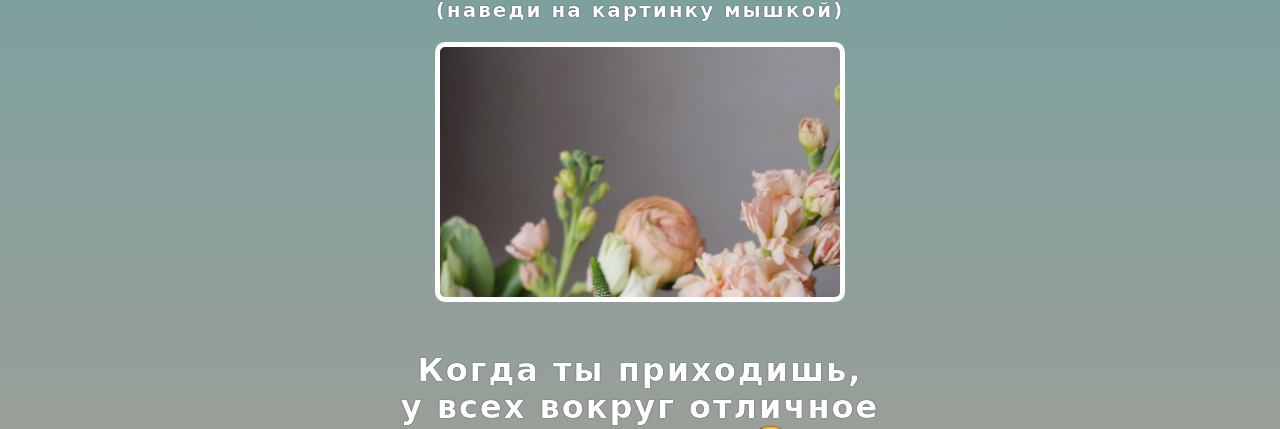
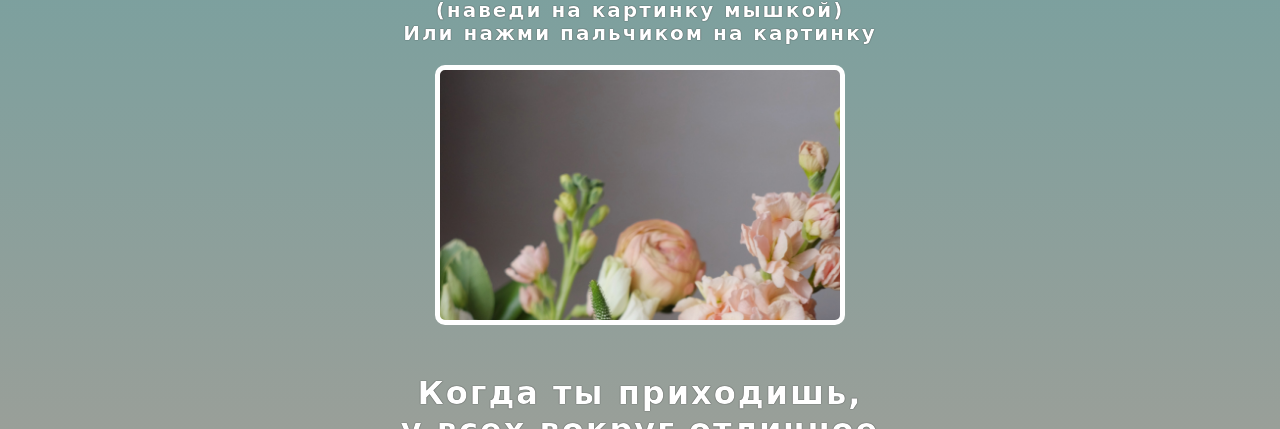
Before and after one commit to antoshavorobev/happybirthdayanna, a website built with Vite: page index.html in a window 1280 px wide. Shown: the part 671-1100 px from the top of the page. Built offline with nearby package versions, Linux system fonts and the light colour scheme; a web font is replaced by a local one.

Commit message:
Update index.html

```diff
--- a/index.html
+++ b/index.html
@@ -16,7 +16,7 @@
 
         <div class="gift-section">
             <h2 class="gift-title">Мы так счастливы <br> поздравить тебя 🥳</h2>
-            <h3 class="gift-hint">(наведи на картинку мышкой)</h3>
+            <h3 class="gift-hint">(наведи на картинку мышкой)<br>Или нажми пальчиком на картинку</h3>
             <div class="gift-img" id="gift-img-happy"></div>
         </div>
 
```
